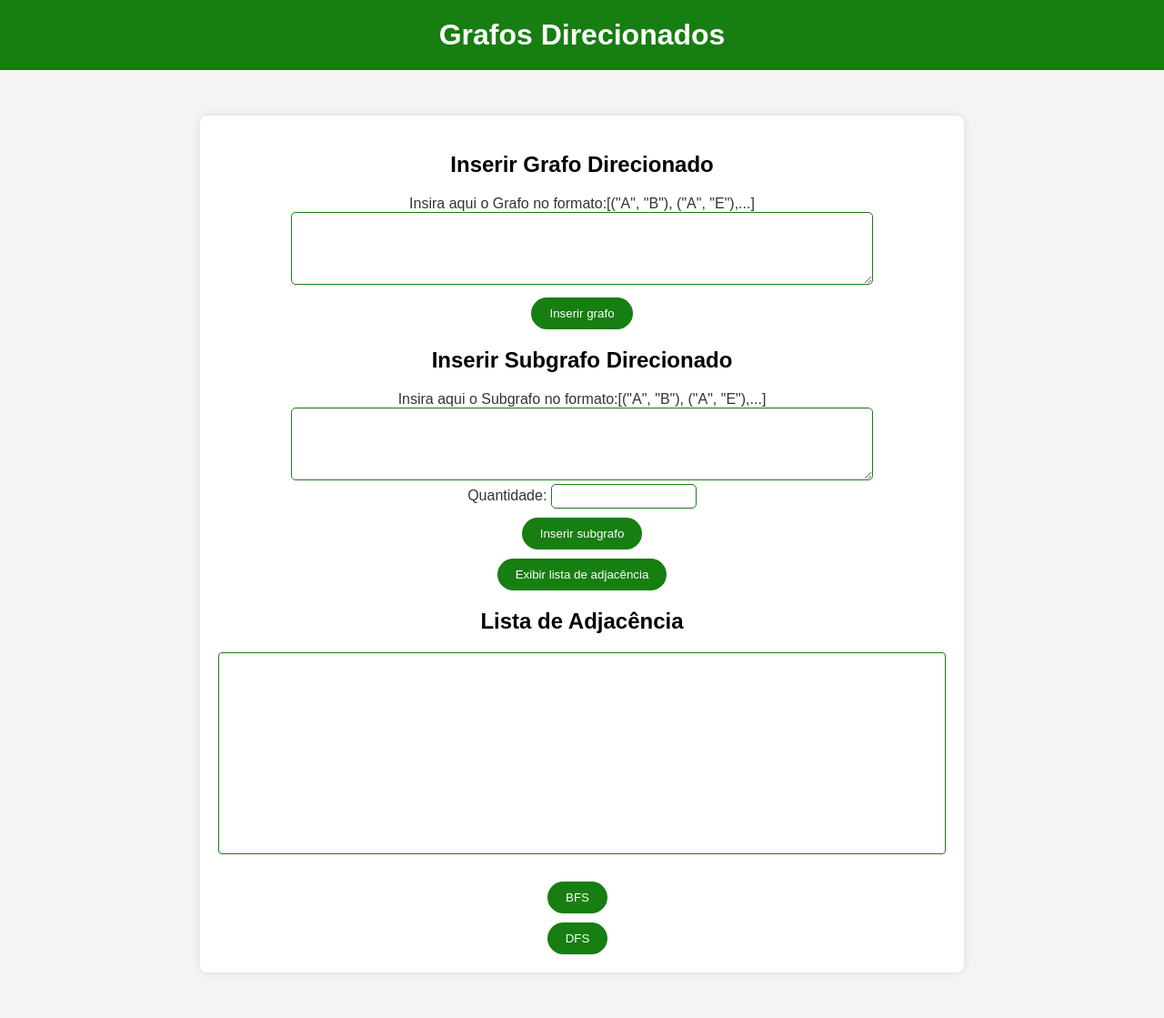
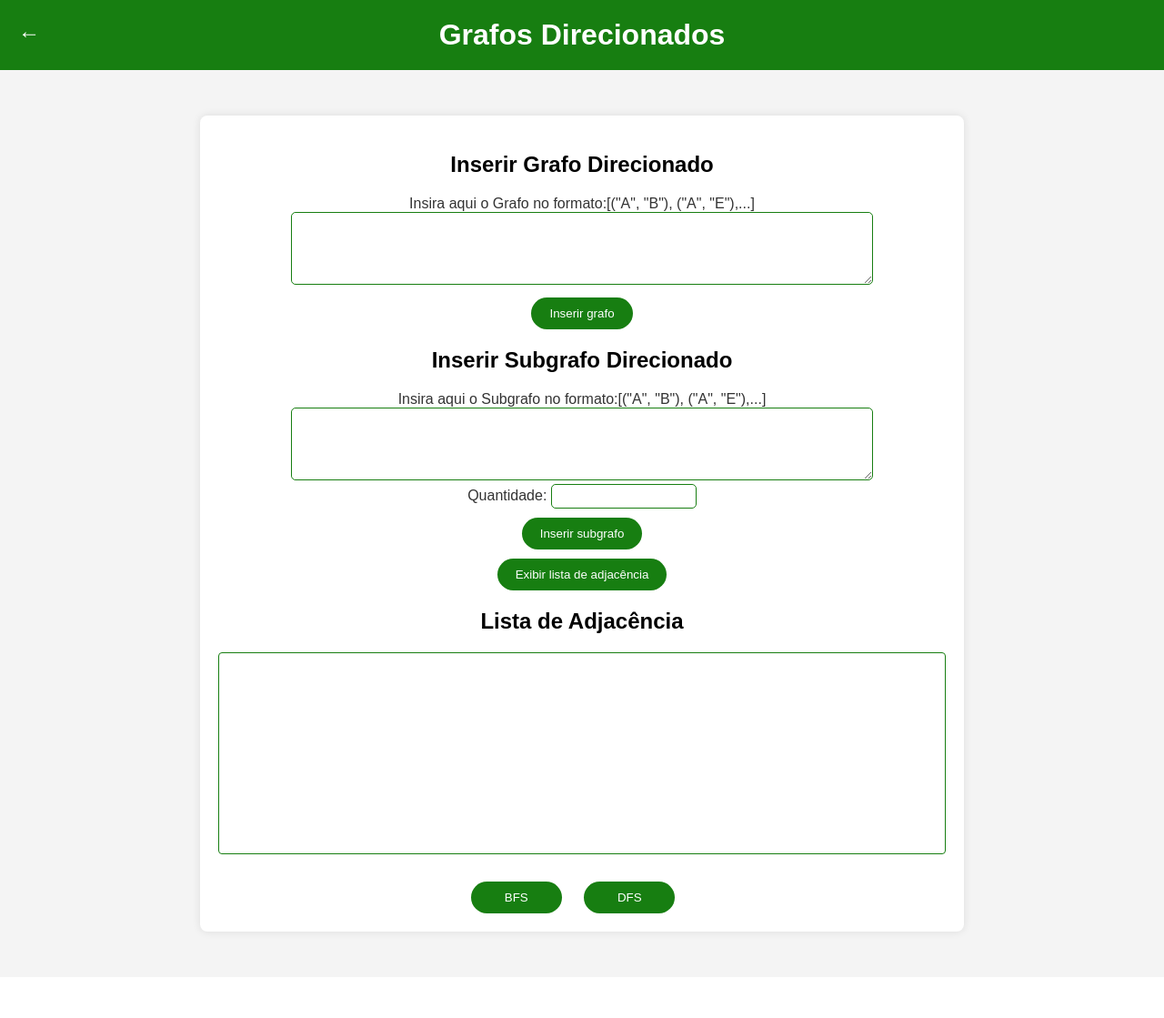
Before and after one commit to BeatrizTuri/AP1-compAlgo, a Flask app: page /Direcionada in a window 1280 px wide. Shown: the whole page at 91% size. After the commit the page ends 1031 px from the top, so only its background shows below. Run offline with Flask 3, Linux system fonts and the light colour scheme.

Commit message:
REFACTOR: Melhorado o front das páginas web.

```diff
--- a/static/styleListaDirecionada.css
+++ b/static/styleListaDirecionada.css
@@ -58,7 +58,31 @@ button {
   border: none;
   cursor: pointer;
   border-radius: 20px;
+  display: inline-block;
 }
+
+#botõesdebusca {
+  text-align: center; /* Alinha os botões no centro horizontalmente */
+}
+
+#botõesdebusca form {
+  display: inline-block; /* Permite que os botões fiquem lado a lado */
+  margin-right: 10px; /* Espaçamento entre os botões */
+}
+
+
+#botõesdebusca button {
+  width: 100px; /* Ajuste a largura conforme necessário */
+  margin-right: 10px; /* Espaçamento entre os botões */
+  background-color: #177e11;
+  color: #fff;
+  padding: 10px;
+  border: none;
+  cursor: pointer;
+  border-radius: 20px;
+}
+
+
 
 button:hover {
   background-color: #00b38f;
--- a/templates/listaDirecionada.html
+++ b/templates/listaDirecionada.html
@@ -9,6 +9,7 @@
 <body>
     <header>
         <h1>Grafos Direcionados</h1>
+        <a id="linkVoltar" href="javascript:history.back()">&#8592;</a>
     </header>
     <div class="container">
         <div>
@@ -55,7 +56,7 @@
                 </ul>
                 {% endif %}
             </div>
-            <div>
+            <div id="botõesdebusca">
                  <form action="/BuscaEmLarguraDirecionada" method="get">
                     <button type="submit">BFS</button>
                 </form>
--- a/templates/listaNaoDirecionada.html
+++ b/templates/listaNaoDirecionada.html
@@ -62,7 +62,7 @@
             {% endif %}
         </div>
         <!-- Novos botões adicionados -->
-        <div>
+        <div id="botõesdebusca">
             <button onclick="funcaoBotaoUm()">DFS</button>
             <button onclick="funcaoBotaoDois()">BFS</button>
         </div>
```
Also changed, not shown: static/styleListaNaoDirecionada.css (+21 -0 lines).
